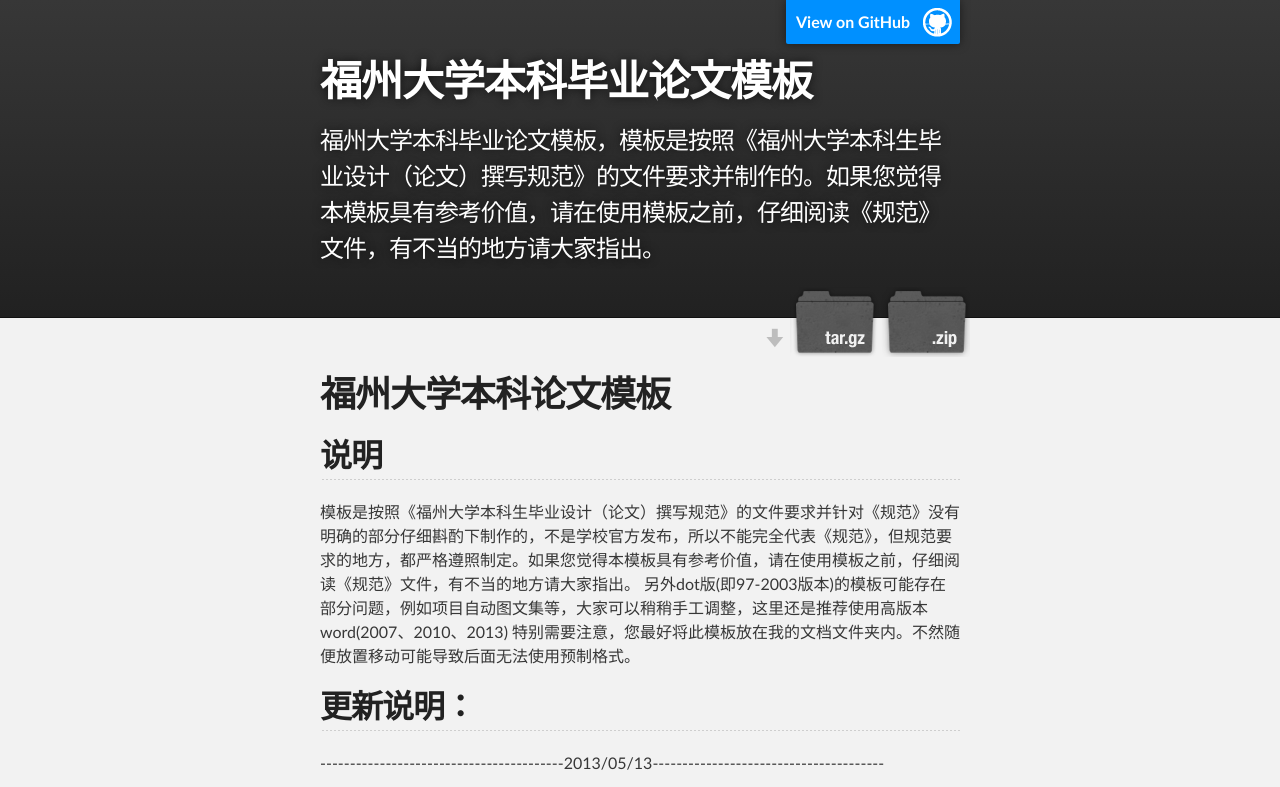
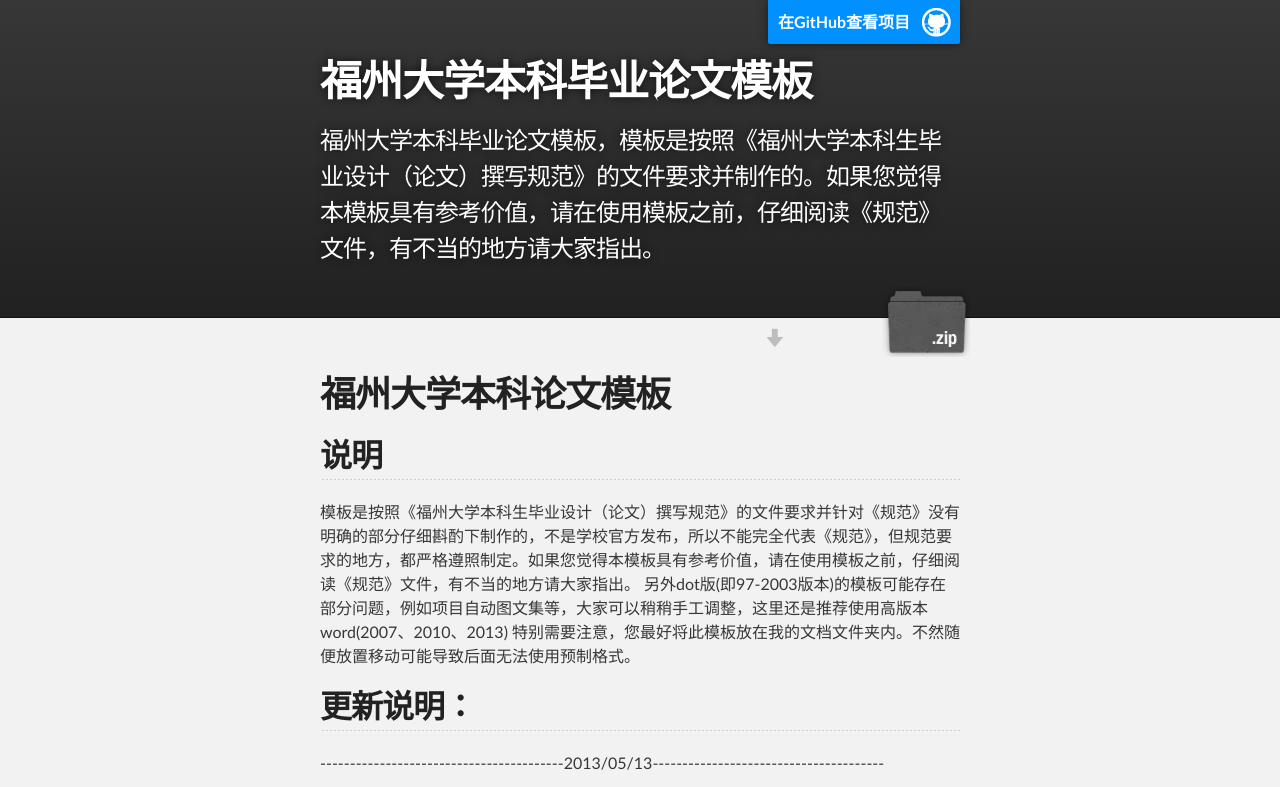
Before and after one commit to FzuerStudio/fzu-thesis-template, a plain HTML site: page index.html in a window 1280 px wide. Shown: the top 787 px of the page. Drawn offline with Linux system fonts and the light colour scheme.

Commit message:
Update index.html

```diff
--- a/index.html
+++ b/index.html
@@ -16,14 +16,13 @@
     <!-- HEADER -->
     <div id="header_wrap" class="outer">
         <header class="inner">
-          <a id="forkme_banner" href="https://github.com/FzuerStudio/fzu-thesis-template">View on GitHub</a>
+          <a id="forkme_banner" href="https://github.com/FzuerStudio/fzu-thesis-template">在GitHub查看项目</a>
 
           <h1 id="project_title">福州大学本科毕业论文模板</h1>
           <h2 id="project_tagline">福州大学本科毕业论文模板，模板是按照《福州大学本科生毕业设计（论文）撰写规范》的文件要求并制作的。如果您觉得本模板具有参考价值，请在使用模板之前，仔细阅读《规范》文件，有不当的地方请大家指出。</h2>
 
             <section id="downloads">
-              <a class="zip_download_link" href="https://github.com/FzuerStudio/fzu-thesis-template/zipball/master">Download this project as a .zip file</a>
-              <a class="tar_download_link" href="https://github.com/FzuerStudio/fzu-thesis-template/tarball/master">Download this project as a tar.gz file</a>
+              <a class="zip_download_link" href="https://github.com/FzuerStudio/fzu-thesis-template/zipball/master" alt="下载模板压缩包">下载模板压缩包</a>
             </section>
         </header>
     </div>
```
